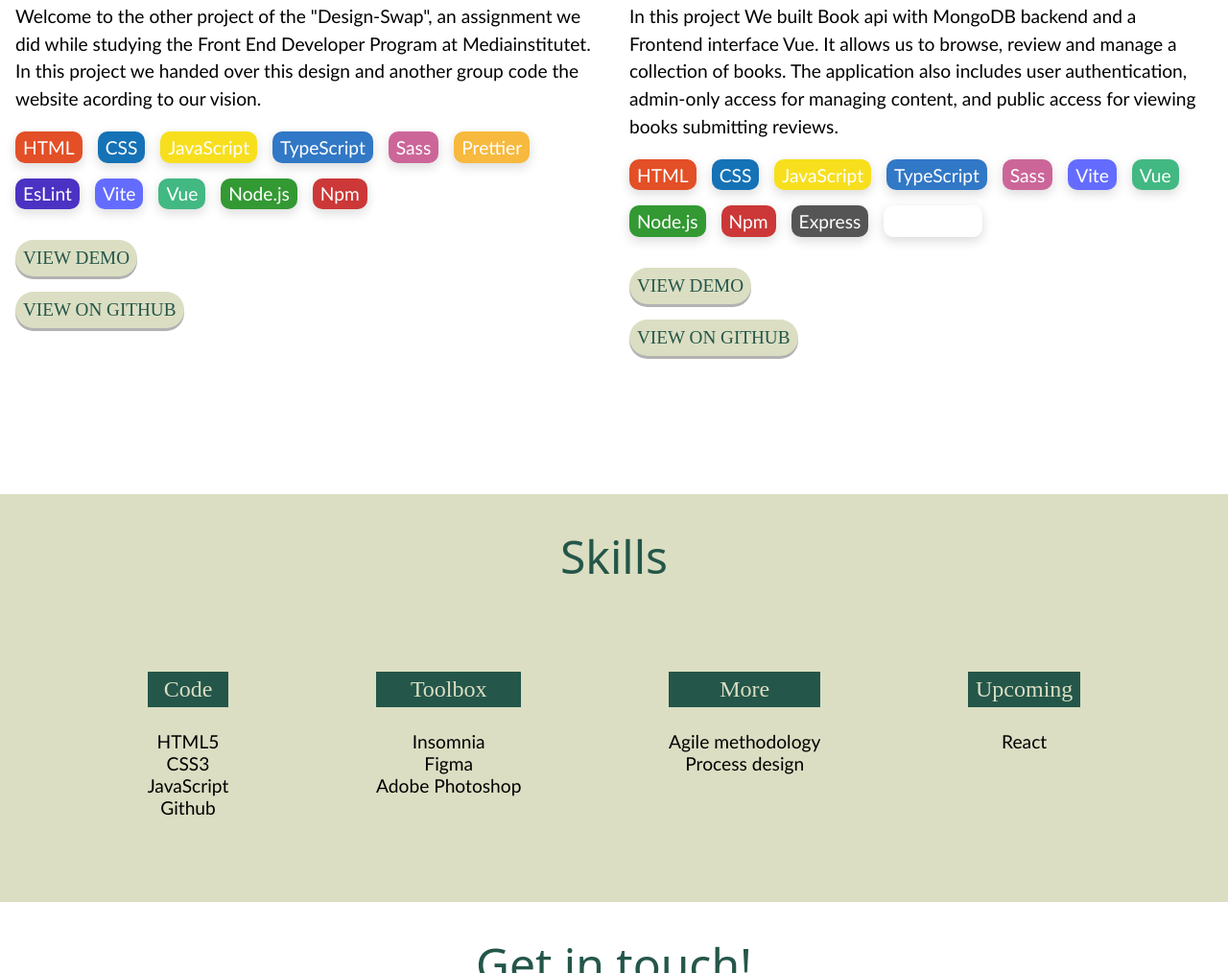
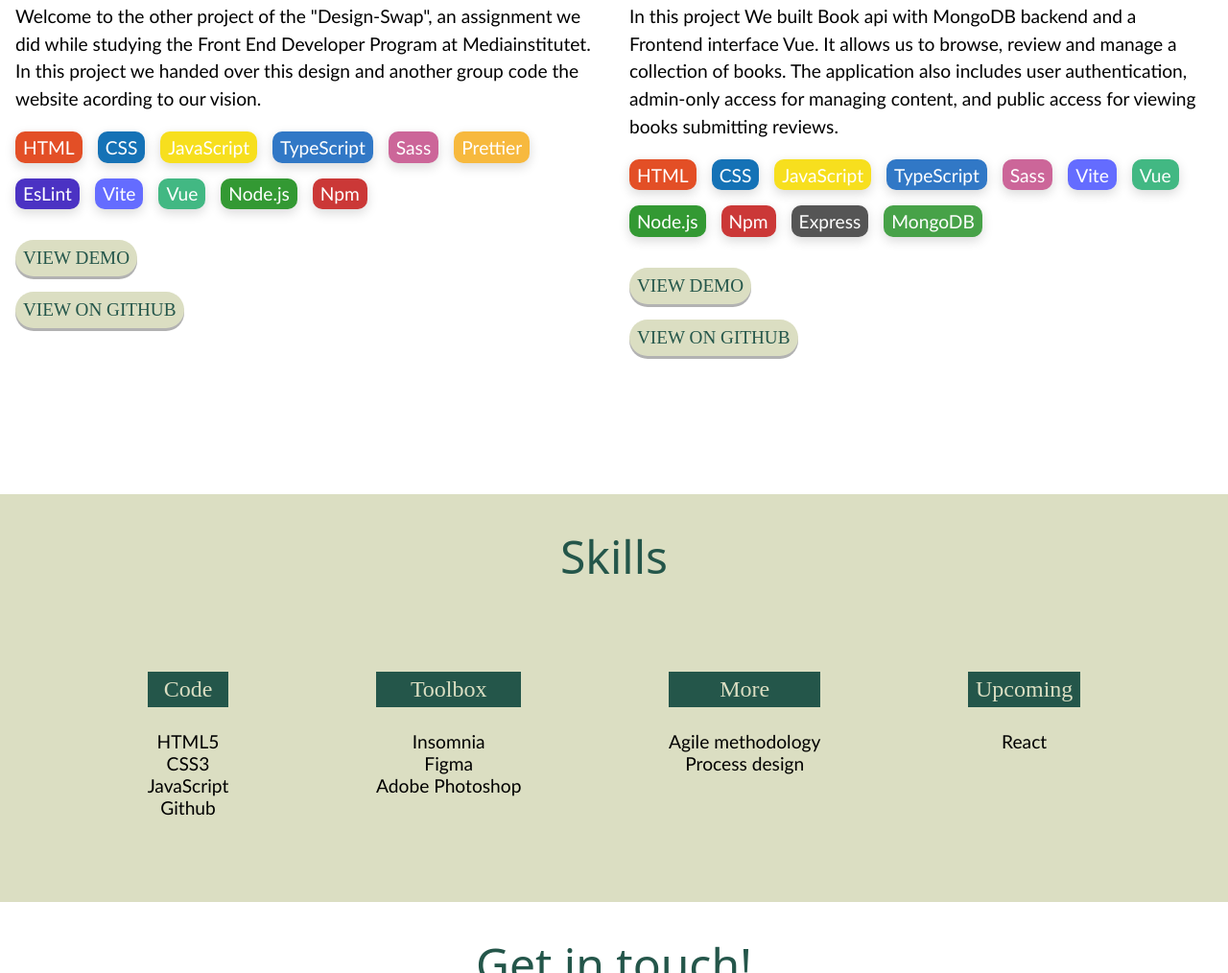
Before and after one commit to mikaelakihl/mi-portfolio, a website built with Vite: page index.html in a window 1280 px wide. Shown: the part 3859-4873 px from the top of the page at 96% size. Built offline with nearby package versions, Linux system fonts and the light colour scheme; a web font is replaced by a local one.

Commit message:
fix: typo

```diff
--- a/src/scss/_base.scss
+++ b/src/scss/_base.scss
@@ -70,7 +70,7 @@ header{
 .color-from-icon-pnpm{background-color: variables.$color-pnpm;}
 .color-from-icon-npm{background-color: variables.$color-npm;}
 .color-from-icon-express{background-color: variables.$color-express;}
-.color-from-icon-mondodb{background-color: variables.$color-mongodb;}
+.color-from-icon-mongodb{background-color: variables.$color-mongodb;}
 
 
 .colorful-list li {
```
